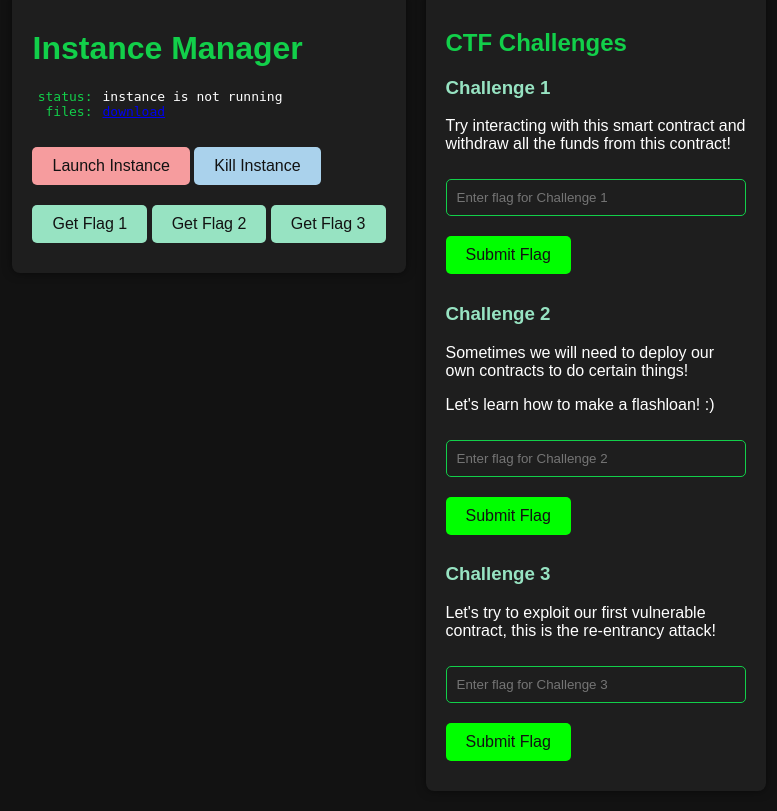
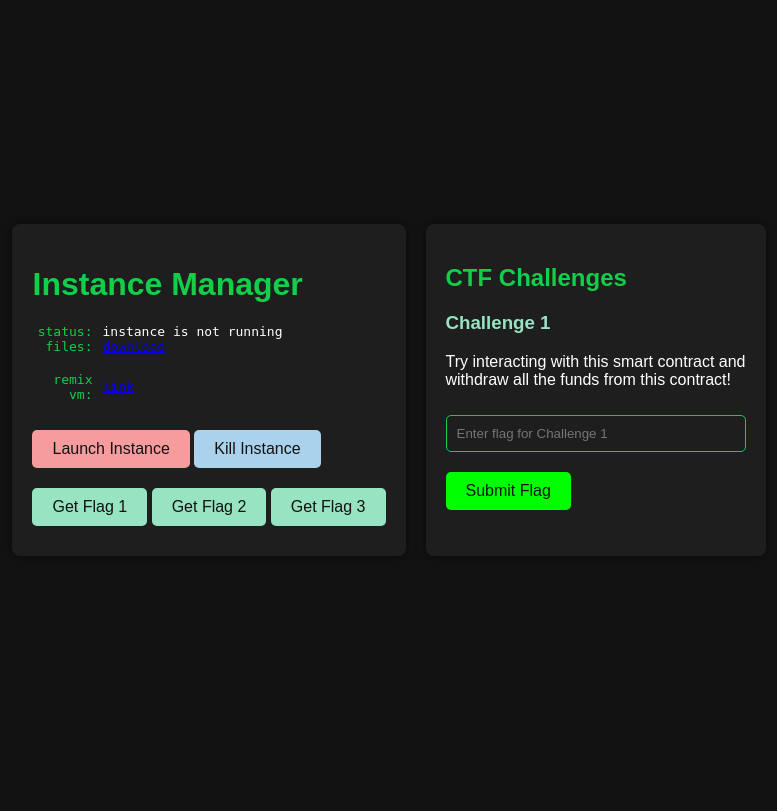
Before and after one commit to NUSGreyhats/greyctf-evm-infra, a Flask app: page / in a window 1280 px wide. Shown: the whole page, without its empty margins (251-1028 px from the left). After the commit the page ends 526 px from the top, so only its background shows below. Run offline with Flask 2, Linux system fonts and the light colour scheme; parts of the project's set-up code (start-up, migrations or seed data) failed here and were passed over.

Commit message:
ready for hackers workshop!

```diff
--- a/eth_container/eth_sandbox/deploy.py
+++ b/eth_container/eth_sandbox/deploy.py
@@ -1,6 +1,6 @@
 from . import *
 from .util import getenv_or_raise
-from flask import Flask, render_template, request, jsonify
+from flask import Flask, render_template, request, jsonify, send_file
 import os
 import uuid
 
@@ -32,7 +32,7 @@ def name():
 
 @app.route('/download')
 def download_contracts():
-    return send_file("./blockchain-workshop-smart-contracts.zip", as_attachment=True)
+    return send_file("/blockchain-workshop-contracts.zip", as_attachment=True)
 
 @app.route('/check_flag', methods=['POST'])
 def check_flag():
--- a/eth_container/eth_sandbox/templates/index.html
+++ b/eth_container/eth_sandbox/templates/index.html
@@ -5,6 +5,7 @@
 		<meta name="viewport" content="width=device-width, initial-scale=1.0">
 		<title>Instance Manager</title>
 		<link rel="stylesheet" href="{{ url_for('static', filename='style.css') }}">
+		<link rel="icon" type="image/png" href="/favicon.png" />
 		<script src="https://code.jquery.com/jquery-3.6.0.min.js"></script>
 	</head>
 	<body>
@@ -19,7 +20,12 @@
 					</div>
 					<div class="key-value">
 						<div class="key" style="width: 60px;">files:</div>
-						<div id="instance-status" class="value"><a href="/download/">download</a></div>
+						<div id="instance-status" class="value"><a href="/download">download</a></div>
+					</div>
+					<br>
+					<div class="key-value">
+						<div class="key" style="width: 60px;">remix vm:</div>
+						<div id="instance-status" class="value"><a href="https://remix.ethereum.org/">link</a></div>
 					</div>
 					<br>
 
@@ -70,7 +76,7 @@
 					<div id="flag-result-1"></div>
 				</div>
 
-				<div id="challenge-2">
+				<div id="challenge-2" hidden>
 					<h3>Challenge 2</h3>
 					<p>Sometimes we will need to deploy our own contracts to do certain things!<p>
 					<p>Let's learn how to make a flashloan! :)</p>
@@ -79,7 +85,7 @@
 					<div id="flag-result-2"></div>
 				</div>
 
-				<div id="challenge-3">
+				<div id="challenge-3" hidden>
 					<h3>Challenge 3</h3>
 					<p>Let's try to exploit our first vulnerable contract, this is the re-entrancy attack!</p>
 					<input type="text" id="flag-input-3" placeholder="Enter flag for Challenge 3">
@@ -103,6 +109,22 @@
 					const btn = document.getElementById('launch-btn');
 					btn.disabled = false;
 					btn.style.backgroundColor = '#f69c9e';
+				}
+
+				function getCookie(name) {
+					const value = `; ${document.cookie}`;
+					const parts = value.split(`; ${name}=`);
+					if (parts.length === 2) return parts.pop().split(';').shift();
+					return null;
+				}
+
+				// Then use it like:
+				if (getCookie('solved_challenge_1') === 'true') {
+					$('#challenge-2').removeAttr('hidden');
+				}
+
+				if (getCookie('solved_challenge_2') === 'true') {
+					$('#challenge-3').removeAttr('hidden');
 				}
 
 				$('#kill-btn').click(function() {
@@ -142,6 +164,10 @@
 					var flag = $('#flag-input-1').val();
 					$.post('/check_flag', { challenge_id: 0, flag: flag }, function(data) {
 						$('#flag-result-1').html(data.result);
+						if (data.result.includes('flag is correct')) {
+							document.cookie = "solved_challenge_1=true; path=/";
+							$('#challenge-2').removeAttr('hidden');
+						}
 					});
 				});
 
@@ -149,6 +175,10 @@
 					var flag = $('#flag-input-2').val();
 					$.post('/check_flag', { challenge_id: 1, flag: flag }, function(data) {
 						$('#flag-result-2').html(data.result);
+						if (data.result.includes('flag is correct!')) {
+							document.cookie = "solved_challenge_2=true; path=/";
+							$('#challenge-3').removeAttr('hidden');
+						}
 					});
 				});
 
--- a/example/docker-compose.yml
+++ b/example/docker-compose.yml
@@ -3,5 +3,5 @@ services:
   sample:
     build: .
     ports:
-      - 5000:5000
-      - 8545:8545
+      - 8000:8000
+      - 80:80
```
Also changed, not shown: eth_container/eth_sandbox/server.py (+1 -10 lines), eth_container/eth_sandbox/static/favicon.png (added), 2 other files.
